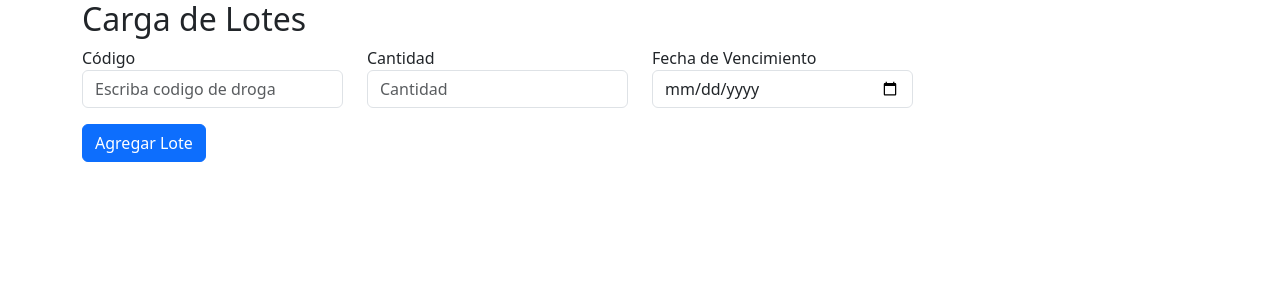
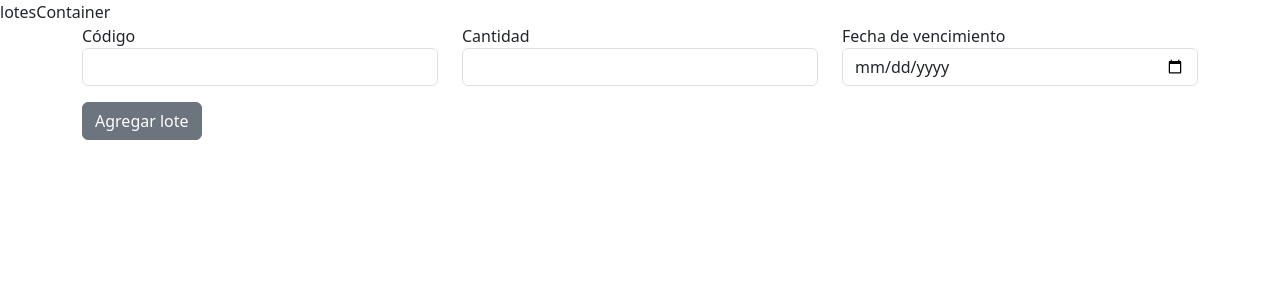
Before and after one commit to vladimirmarcos/drofasa, a Flask app: page /lotesingreso in a window 1280 px wide. Shown: the top 300 px of the page. Run offline with Flask 3, Linux system fonts and the light colour scheme; parts of the project's set-up code (start-up, migrations or seed data) failed here and were passed over; some libraries are stand-ins or nearby versions.

Commit message:
agrega bien los campos

```diff
--- a/newwindows.py
+++ b/newwindows.py
@@ -5,11 +5,8 @@
 
 class Program:
     def __init__(self,root):
-
         self.root = root
         self.frame = None
-
-        # Etiquetas principales
         self.label_contabilidad = ttk.Label(master=self.root, text="concepto de compra", bootstyle="primary")
         self.label_contabilidad.grid(row=0,column=1)
         self.label_contabilidad.bind("<Button-1>", self.show_labels_1)  # Detecta clic
--- a/server/flaskapp.py
+++ b/server/flaskapp.py
@@ -92,7 +92,7 @@
 def cpm():
     auxiliar=searchalldata("droga")
     opciones=[list(tupla) for tupla in auxiliar]
-    itemoption = [item[1] for item in opciones]
+    itemoption=[item[1] for item in opciones]
     if request.method == "POST":
         for i in range(0, 4):
             cantidades[i] = int(request.form.get(f'cantidad{i}'))
@@ -107,7 +107,7 @@
     codigostotales=[elemento for elemento in drogas if elemento != ""]
     listavalores=[elemento for elemento in cantidades if elemento != 0]
     diccionario = dict(zip(codigostotales, listavalores))
-    return render_template('lotes/lotesingreso.html', cantidadesRequeridas=diccionario, codigos=codigostotales,opciones=opcion)
+    return render_template('lotes/lotesingreso.html', cantidadesRequeridas=diccionario, codigos=codigostotales,opciones=opcion,idlotes='lotesContainer')
 
 def run_flask():
     app.run(port=5000, debug=True,use_reloader=False)
--- a/server/templates/lotes/lotesingreso.html
+++ b/server/templates/lotes/lotesingreso.html
@@ -1,37 +1,64 @@
 {% extends "base.html" %}
 {% block head %}
+
+{% set campos='
+        <div class="col-4">
+            <label for="codigo">Código</label>
+            <input type="text" class="form-control" name="codigo[]">
+        </div>
+        <div class="col-4">
+            <label for="cantidad">Cantidad</label>
+            <input type="text" class="form-control" name="cantidad[]" oninput="verificarCantidades()">
+            <span class="text-danger"></span>
+        </div>
+        <div class="col-4">
+            <label for="fecha">Fecha de vencimiento</label>
+            <input type="date" class="form-control" name="fecha[]">
+        </div>'%}
+        {{idlotes}}
+{% include 'scripts/agregarlotes.html' %}
+
 
 
 
 {% endblock %}
 
 {% block content %}
+
 <div class="container">
-    <h2>Carga de Lotes</h2>
-    <form method="POST" id="formulario-lotes">
-        <div id="lotes-container">
-            <div class="row lote">
-                <div class="col-3">
+
+    <form method="POST" id="formulario">
+        <div id={{idlotes}}>
+            <div class="row lote-row">
+                <div class="col-4">
                     <label for="codigo">Código</label>
-                    <input type="text" class="form-control" id="campo1" placeholder="Escriba codigo de droga" oninput="filtrarOpciones(this)" name="droga0" >
-                    <ul class="list-group" id="campo1-opciones" style="position: absolute; z-index: 1000;"></ul>
+                    <input type="text" class="form-control" id="codigo" name="codigo[]" required>
                 </div>
-                <div class="col-3">
+                <div class="col-4">
                     <label for="cantidad">Cantidad</label>
-                    <input type="number" class="form-control cantidad" name="cantidad" placeholder="Cantidad" required>
+                    <input type="text" class="form-control" id="cantidad" name="cantidad[]" oninput="verificarCantidades()" required>
+                    <span class="text-danger"></span>
                 </div>
-                <div class="col-3">
-                    <label for="vencimiento">Fecha de Vencimiento</label>
-                    <input type="date" class="form-control" name="vencimiento" required>
+                <div class="col-4">
+                    <label for="fecha">Fecha de vencimiento</label>
+                    <input type="date" class="form-control" id="fecha" name="fecha[]" required>
                 </div>
             </div>
         </div>
 
-        <button type="button" id="agregar-lote" class="btn btn-primary mt-3">Agregar Lote</button>
-        <button type="submit" id="enviar-formulario" class="btn btn-success mt-3" style="display:none;">Enviar</button>
-        <p id="faltan" class="text-warning mt-3"></p>
+        <button type="button" class="btn btn-secondary mt-3" onclick="agregarLote()">Agregar lote</button>
+
+        <div id="mensajeCantidadFaltante" class="mt-3 text-warning"></div>
+
+        <button type="submit" id="btnCompletar" class="btn btn-success mt-3" style="display: none;">Completar</button>
     </form>
 </div>
+{% include 'scripts/validarentero.html' %}
 {% include 'scripts/buscaenlista.html' %}
+
 {% include 'lotes/scriptcodigos.html' %}
+
+
+
+
 {% endblock %}
--- a/server/templates/lotes/scriptcodigos.html
+++ b/server/templates/lotes/scriptcodigos.html
@@ -1,84 +1,67 @@
 <script>
 
+function verificarCantidades() {
     const cantidadesRequeridas = {{ cantidadesRequeridas | tojson }};
-    const codigos = {{ codigos | tojson }};
-    const lotesContainer = document.getElementById('lotes-container');
-    const agregarLoteBtn = document.getElementById('agregar-lote');
-    const enviarFormularioBtn = document.getElementById('enviar-formulario');
-    const faltanMsg = document.getElementById('faltan');
+    let cantidadesIngresadas = {};
+    let todoValido = true;
 
-    let lotes = [];
+    document.querySelectorAll('input[name="codigo[]"]').forEach((input, index) => {
+        const codigo = input.value;
+        const cantidadInput = document.querySelectorAll('input[name="cantidad[]"]')[index];
+        const cantidad = parseInt(cantidadInput.value);
 
-    function actualizarFaltantes() {
-        const totales = {};
-        codigos.forEach(codigo => {
-            totales[codigo] = 0;
-        });
+        if (!validarEntero(cantidadInput)) {
+            todoValido = false; // Si no es un número entero válido, detenemos la verificación
+            return;
+        }
 
-        // Sumamos las cantidades de los lotes por código
-        lotes.forEach(lote => {
-            if (totales[lote.codigo] !== undefined) {
-                totales[lote.codigo] += lote.cantidad;
+        if (!cantidadesIngresadas[codigo]) {
+            cantidadesIngresadas[codigo] = 0;
+        }
+        cantidadesIngresadas[codigo] += cantidad;
+
+        if (cantidadesIngresadas[codigo] > cantidadesRequeridas[codigo]) {
+            cantidadInput.classList.add('is-invalid');
+            cantidadInput.nextElementSibling.textContent = `El número excede la cantidad máxima de ${cantidadesRequeridas[codigo]} para el código ${codigo}.`;
+            todoValido = false;
+        } else {
+            cantidadInput.classList.remove('is-invalid');
+            cantidadInput.nextElementSibling.textContent = '';
         }
     });
 
-        // Verificamos los faltantes
-        let faltantes = '';
-        let completo = true;
-        codigos.forEach(codigo => {
-            const cantidadRestante = cantidadesRequeridas[codigo] - totales[codigo];
-            if (cantidadRestante > 0) {
-                faltantes += `Te faltan ${cantidadRestante} unidades del código ${codigo}.<br>`;
-                completo = false;
-            }
-        });
+    mostrarCantidadRestante(cantidadesIngresadas, cantidadesRequeridas);
 
-        if (completo) {
-            enviarFormularioBtn.style.display = 'block';
-            faltanMsg.innerHTML = '';
+    // Si todas las cantidades ingresadas son válidas y completas, mostrar el botón
+    if (todoValido && verificarCantidadCompleta(cantidadesIngresadas, cantidadesRequeridas)) {
+        document.getElementById('btnCompletar').style.display = 'block';
     } else {
-            enviarFormularioBtn.style.display = 'none';
-            faltanMsg.innerHTML = faltantes;
+        document.getElementById('btnCompletar').style.display = 'none';
     }
 }
 
-    agregarLoteBtn.addEventListener('click', function() {
-        const loteDiv = document.createElement('div');
-        loteDiv.classList.add('row', 'lote', 'mt-3');
+function verificarCantidadCompleta(cantidadesIngresadas, cantidadesRequeridas) {
+    for (let codigo in cantidadesRequeridas) {
+        if (cantidadesIngresadas[codigo] !== cantidadesRequeridas[codigo]) {
+            return false;
+        }
+    }
+    return true;
+}
 
-        loteDiv.innerHTML = `
-            <div class="col-3">
-                <label for="codigo">Código</label>
-                <input type="text" class="form-control" id="campo1" placeholder="Escriba codigo de droga" oninput="filtrarOpciones(this)" name="droga0" >
-                <ul class="list-group" id="campo1-opciones" style="position: absolute; z-index: 1000;"></ul>
-            </div>
-            <div class="col-3">
-                <label for="cantidad">Cantidad</label>
-                <input type="number" class="form-control cantidad" name="cantidad" placeholder="Cantidad" required>
-            </div>
-            <div class="col-3">
-                <label for="vencimiento">Fecha de Vencimiento</label>
-                <input type="date" class="form-control" name="vencimiento" required>
-            </div>
-        `;
+function mostrarCantidadRestante(cantidadesIngresadas, cantidadesRequeridas) {
+    let mensaje = '';
+    for (let codigo in cantidadesRequeridas) {
+        const cantidadFaltante = cantidadesRequeridas[codigo] - (cantidadesIngresadas[codigo] || 0);
+        if (cantidadFaltante > 0) {
+            mensaje += `Te faltan ${cantidadFaltante} unidades del código ${codigo}.<br>`;
+        }
+    }
+    document.getElementById('mensajeCantidadFaltante').innerHTML = mensaje;
+}
 
-        lotesContainer.appendChild(loteDiv);
-
-        // Añadir evento para actualizar la suma de las cantidades
-        loteDiv.querySelector('.cantidad').addEventListener('input', actualizarLote);
+// Escuchar cambios en los campos de cantidad
+document.querySelectorAll('input[name="cantidad[]"]').forEach(input => {
+    input.addEventListener('input', verificarCantidades);
 });
-
-    function actualizarLote() {
-        lotes = [];
-        const lotesDivs = document.querySelectorAll('.lote');
-        lotesDivs.forEach(loteDiv => {
-            const codigo = loteDiv.querySelector('input[name="codigo"]').value;
-            const cantidad = parseFloat(loteDiv.querySelector('input[name="cantidad"]').value);
-            if (codigo && !isNaN(cantidad)) {
-                lotes.push({ codigo, cantidad });
-            }
-        });
-
-        actualizarFaltantes();
-    }
 </script>
--- /dev/null
+++ b/server/templates/scripts/agregarlotes.html
@@ -0,0 +1,14 @@
+<script>
+function agregarLote() {
+    const idlote= '{{idlotes}}';
+
+    const lotesContainer = document.getElementById(idlote);
+
+    console.log(lotesContainer)
+    const loteRow = document.createElement('div');
+    loteRow.classList.add('row', 'lote-row', 'mt-2');
+    const campos = {{ campos |tojson }};
+    loteRow.innerHTML = campos;
+    lotesContainer.appendChild(loteRow);
+}
+</script>
--- /dev/null
+++ b/server/templates/scripts/validarentero.html
@@ -0,0 +1,17 @@
+<script>
+function validarEntero(input) {
+    const valor = input.value;
+    const entero = parseInt(valor, 10);
+
+    if (isNaN(entero) || parseFloat(valor) !== entero) {
+        input.classList.add('is-invalid');
+        input.nextElementSibling.textContent = 'Por favor, ingresa un número entero válido.';
+        return false;
+    } else {
+        input.classList.remove('is-invalid');
+        input.nextElementSibling.textContent = '';
+        return true;
+    }
+}
+
+</script>
```
Also changed, not shown: auxiliare.py (added). Lines whose indentation alone changed are shown as unchanged.
